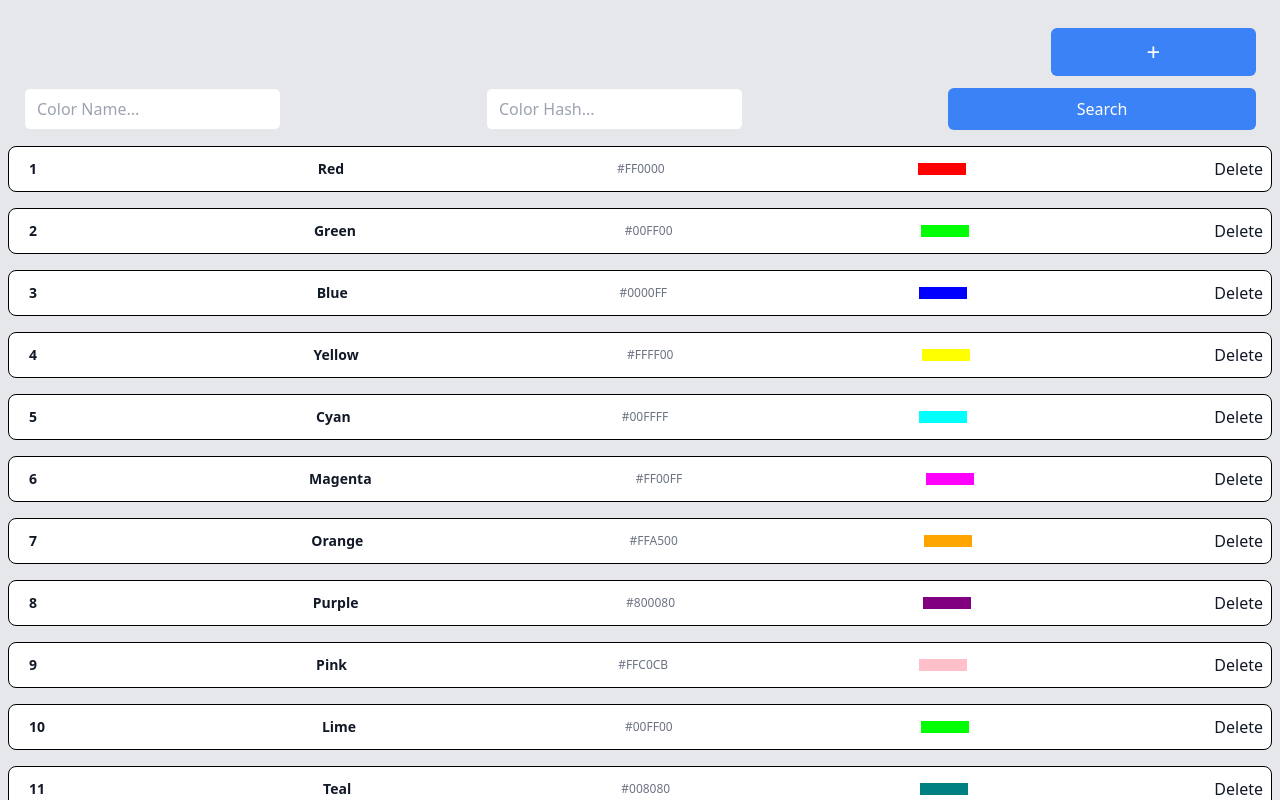
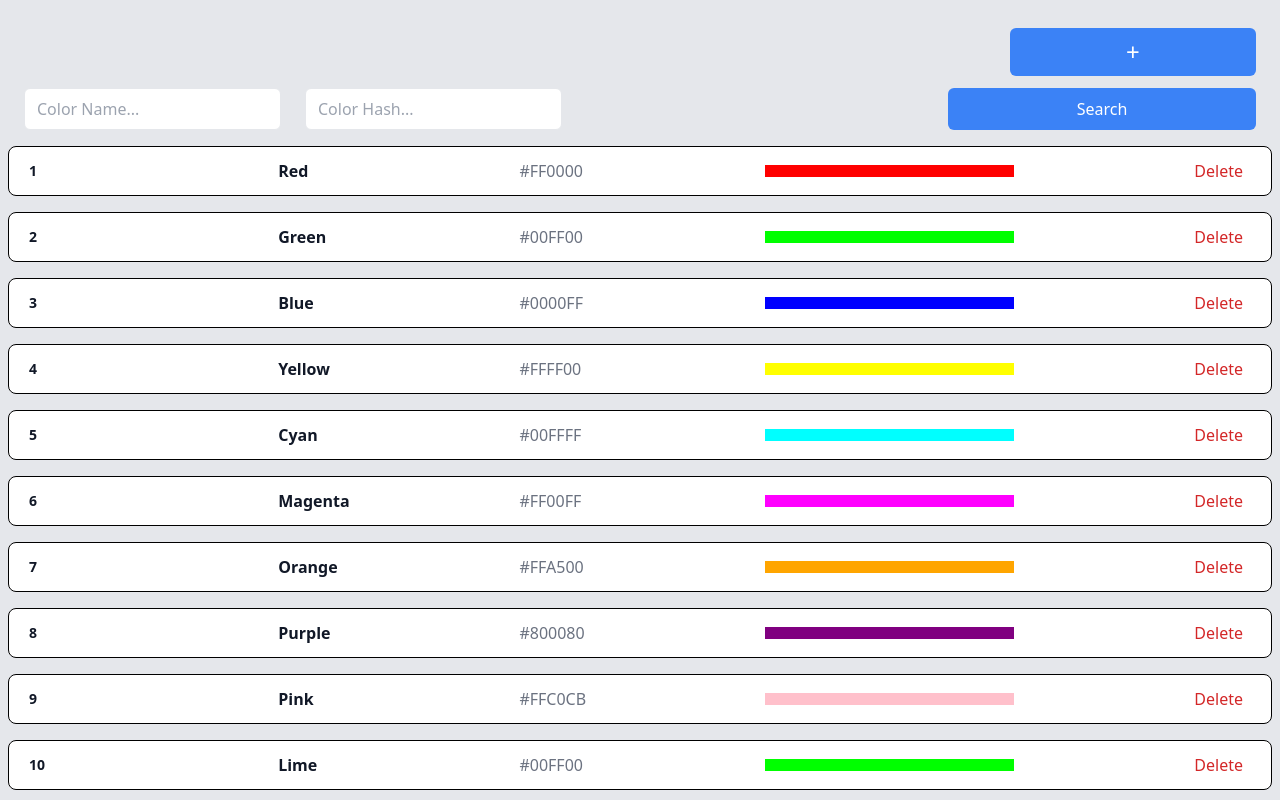
Before and after one commit to Sone996/the-unit, a React (Create React App) app: page / in a window 1280 px wide. Built offline with nearby package versions, Linux system fonts and the light colour scheme.

Commit message:
feat: some style changes

```diff
--- a/src/components/filters/colorFilters.tsx
+++ b/src/components/filters/colorFilters.tsx
@@ -18,11 +18,12 @@ const ColorFilters: FC = observer(() => {
   };
 
   return (
-    <div className="flex py-2 justify-between">
+    <div className="flex flex-col md:flex-row py-2 justify-between">
+      <span className="flex flex-col md:flex-row">
         <input
           type="text"
           autoComplete="off"
-        className="input"
+          className="input md:mr-6 mb-2 md:mb-0"
           name="name"
           placeholder="Color Name..."
           value={form.name}
@@ -37,8 +38,9 @@ const ColorFilters: FC = observer(() => {
           value={form.hash}
           onChange={inputChangeHandler}
         />
+      </span>
       <button
-        className="button bg-blue-500 w-1/4 text-white font-bold items-center"
+        className="button bg-blue-500 text-white font-bold items-center mt-2 md:mt-0 w-full md:w-1/4"
         onClick={applyFilters}
       >
         Search
--- a/src/components/listComponents/SingleColor.tsx
+++ b/src/components/listComponents/SingleColor.tsx
@@ -11,20 +11,26 @@ const SingleColor: FC<{ props: IColor; index: number }> = ({
 
   const deleteHandler = () => {
     appStore.deleteColor(id);
-
-  }
+  };
 
   return (
     <div className="flex items-center w-full rounded-lg my-2 py-2 justify-between border border-black p-2 bg-white">
-      <div className="inline-block px-3 py-1 mr-2 text-sm font-semibold">
+      <div className="inline-block px-3 py-1 text-sm font-semibold w-1/5">
         {id}
       </div>
-      <div className="inline-block px-3 py-1 mr-2 text-sm font-semibold">
+      <div className="inline-block px-3 py-1 text-md font-semibold w-1/5">
         {name}
       </div>
-      <div className="text-xs text-gray-500 p-1">{hash}</div>
-      <div className="w-12 h-3" style={{ backgroundColor: hash }}></div>
-      <div className="flex hover:bg-red cursor-pointer" onClick={deleteHandler}>Delete</div>
+      <div className="text-md text-gray-500 p-1 w-1/5">{hash}</div>
+      <div className="h-3 w-1/5" style={{ backgroundColor: hash }}></div>
+      <div
+        className="flex cursor-pointer w-1/5 justify-end pr-4"
+        onClick={deleteHandler}
+      >
+        <span className="text-red hover:bg-red hover:text-white p-1 rounded-md">
+          Delete
+        </span>
+      </div>
     </div>
   );
 };
--- a/src/components/ui/InputAndLabel.tsx
+++ b/src/components/ui/InputAndLabel.tsx
@@ -18,7 +18,6 @@ const InputAndLabel: FC<IInputAndLabel> = ({ label, name, errors, type }) => {
         className="input"
         type={type}
         name={name}
-        data-test={`data_${name}`}
       />
     </div>
   );
--- a/src/components/ui/Scroll.tsx
+++ b/src/components/ui/Scroll.tsx
@@ -10,7 +10,6 @@ const Scroll: FC<ScrollProps> = ({ children }) => {
   return (
     <div
       className="scroll position-relative overflow-hidden"
-      data-test="scroll-component"
     >
       <div className="w-full h-full flex flex-col absolute top-0 left-0 scroll-y">
         {children}
--- a/src/pages/List.tsx
+++ b/src/pages/List.tsx
@@ -1,6 +1,6 @@
 import { FC } from "react";
 import Scroll from "../components/ui/Scroll";
-import ColorFilters from "../components/filters/colorFilters"
+import ColorFilters from "../components/filters/colorFilters";
 import { IColor } from "../types/types";
 import { observer } from "mobx-react-lite";
 import { RootStore } from "../clietStore";
@@ -16,22 +16,17 @@ const List: FC = observer(() => {
   return (
     <div className="relative h-full w-full">
       <Scroll>
-        <div
-          data-test="apartments-page"
-          className="antialiased bg-gray-200 text-gray-900 font-sans p-6"
-        >
-
+        <div className="antialiased bg-gray-200 text-gray-900 font-sans p-6">
+          <div className="container mx-auto">
             <div className="flex py-1 w-full justify-end">
               <button
-                className="button bg-blue-500 w-1/6 text-white text-2xl font-bold items-center"
-                data-test="new_apartment"
+                className="button bg-blue-500 w-full md:w-1/5 text-white text-2xl font-bold items-center"
                 onClick={addColor}
               >
                 +
               </button>
             </div>
 
-          <div className="container mx-auto">
             <ColorFilters />
             <div className="flex flex-wrap -mx-4">
               {appStore.filteredColors.length === 0 ? (
--- a/tailwind.config.js
+++ b/tailwind.config.js
@@ -10,6 +10,22 @@ module.exports = {
 				darkRed: "#D8000C",
 			}
 		},
+		screens: {
+			'sm': '640px',
+			// => @media (min-width: 640px) { ... }
+
+			'md': '768px',
+			// => @media (min-width: 768px) { ... }
+
+			'lg': '1024px',
+			// => @media (min-width: 1024px) { ... }
+
+			'xl': '1280px',
+			// => @media (min-width: 1280px) { ... }
+
+			'2xl': '1536px',
+			// => @media (min-width: 1536px) { ... }
+		  }
 	},
 	variants: {
 		extend: {},
```
Lines whose indentation alone changed are shown as unchanged.
